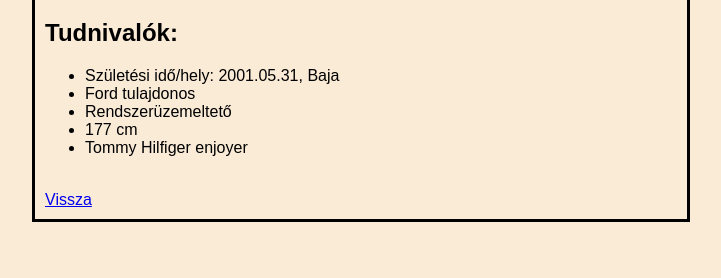
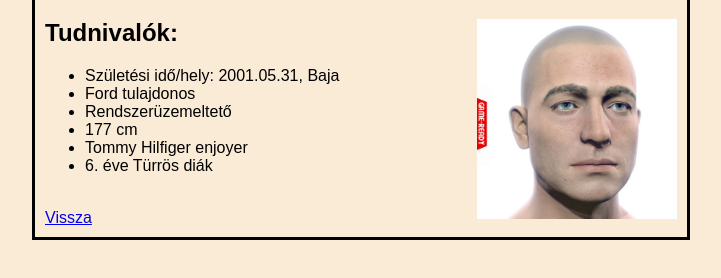
Before and after one commit to baranyidaniel/weboldal, a plain HTML site: page baranyi.html in a window 1280 px wide. Shown: the part 82-360 px from the top of the page, without its empty margins (279-1000 px from the left). Drawn offline with Linux system fonts and the light colour scheme.

Commit message:
final1.0

```diff
--- a/baranyi.html
+++ b/baranyi.html
@@ -8,7 +8,7 @@
 </head>
 <body>
     <div class="center">
-    <h1>Baranyi Dániel</h1>
+    <h1>Baranyi Dániel</h1> <img src="male1.jpg" alt="" width="200">
     <h2>Tudnivalók:</h2>
     <ul>
         <li>Születési idő/hely: 2001.05.31, Baja</li>
@@ -16,6 +16,7 @@
         <li>Rendszerüzemeltető</li>
         <li>177 cm</li>
         <li>Tommy Hilfiger enjoyer</li>
+        <li>6. éve Türrös diák</li>
     </ul>
     <br>
     <a href="index.html">Vissza</a>
```
